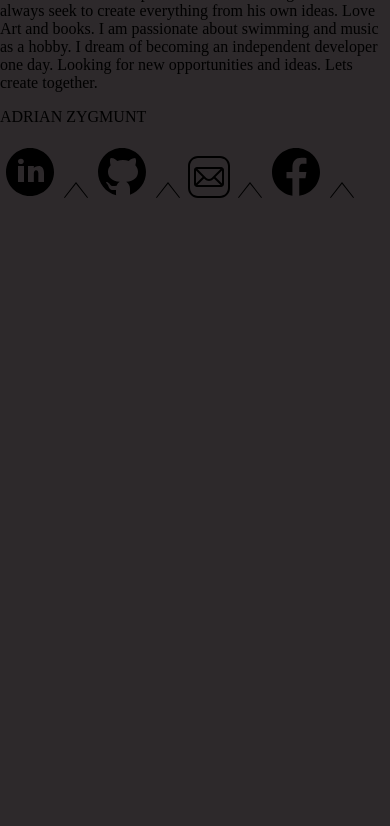
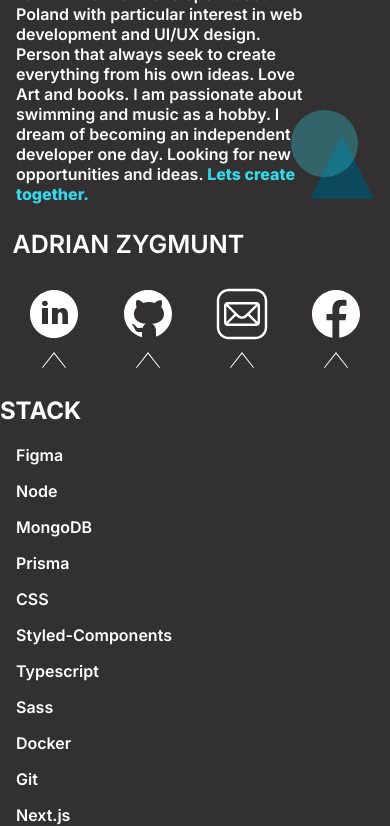
Before and after one commit to ZIM0L/Portfolio, a plain HTML site: page index.html in a window 390 px wide. Shown: the part 101-927 px from the top of the page. Before the commit the page ends 844 px from the top, so only its background shows below. Drawn offline with Linux system fonts and the light colour scheme.

Commit message:
Head mobile dev
Must change attr in js

```diff
--- a/index.html
+++ b/index.html
@@ -6,50 +6,156 @@
     <meta name="viewport" content="width=device-width, initial-scale=1.0">
     <title>ZIM0L</title>
     <link rel="stylesheet" href="style.css">
+    <link rel="preconnect" href="https://fonts.googleapis.com">
+    <link rel="preconnect" href="https://fonts.gstatic.com" crossorigin>
+    <link href="https://fonts.googleapis.com/css2?family=Inter:wght@600;700;800&display=swap" rel="stylesheet">
+    <script src="script.js" defer ></script>
 </head>
 <body>
     <!-- HEAD SECTION -->
-    <Section>
+    <section id="HEAD">
+        <div id="Head-Intro">
+            <h1>ZIM0L</h1>
+            <span>
+                I am future Web developer based in Poland with particular interest in web development and UI/UX design. Person that always seek to create everything from his own ideas. Love Art and books. I am passionate
+                about swimming and music as a hobby. I dream of becoming an independent developer one day. Looking for new opportunities and ideas. <span id="Head-Last-Span">Lets create together.</span>
+            </span>
+
+            <div class="triangle-up"></div>
+            <div class="circle"></div>
+        </div>
+        <p>ADRIAN ZYGMUNT</p>
+        <div id="Head-Links">
+            <!-- LINKEDIN -->
+            <div class="Links-svg">
+                <div class="Links-svg-conn">
+                    <svg fill="#FFFFFF" xmlns="http://www.w3.org/2000/svg"  viewBox="0 0 30 30" width="60px" height="60px">
+                        <path d="M15,3C8.373,3,3,8.373,3,15c0,6.627,5.373,12,12,12s12-5.373,12-12C27,8.373,21.627,3,15,3z M10.496,8.403 c0.842,0,1.403,0.561,1.403,1.309c0,0.748-0.561,1.309-1.496,1.309C9.561,11.022,9,10.46,9,9.712C9,8.964,9.561,8.403,10.496,8.403z M12,20H9v-8h3V20z M22,20h-2.824v-4.372c0-1.209-0.753-1.488-1.035-1.488s-1.224,0.186-1.224,1.488c0,0.186,0,4.372,0,4.372H14v-8 h2.918v1.116C17.294,12.465,18.047,12,19.459,12C20.871,12,22,13.116,22,15.628V20z"/>
+                    </svg>
+                    <svg fill="#FFFFFF" width="24" height="24" xmlns="http://www.w3.org/2000/svg" fill-rule="evenodd" clip-rule="evenodd">
+                        <path d="M23.245 20l-11.245-14.374-11.219 14.374-.781-.619 12-15.381 12 15.391-.755.609z"/>
+                    </svg>
+                </div>
+            </div>
+            <!-- github -->
+            <div class="Links-svg">
+                <div class="Links-svg-conn">
+                    <svg fill="#FFFFFF" xmlns="http://www.w3.org/2000/svg"  viewBox="0 0 30 30" width="60px" height="60px">
+                        <path d="M15,3C8.373,3,3,8.373,3,15c0,5.623,3.872,10.328,9.092,11.63C12.036,26.468,12,26.28,12,26.047v-2.051 c-0.487,0-1.303,0-1.508,0c-0.821,0-1.551-0.353-1.905-1.009c-0.393-0.729-0.461-1.844-1.435-2.526 c-0.289-0.227-0.069-0.486,0.264-0.451c0.615,0.174,1.125,0.596,1.605,1.222c0.478,0.627,0.703,0.769,1.596,0.769 c0.433,0,1.081-0.025,1.691-0.121c0.328-0.833,0.895-1.6,1.588-1.962c-3.996-0.411-5.903-2.399-5.903-5.098 c0-1.162,0.495-2.286,1.336-3.233C9.053,10.647,8.706,8.73,9.435,8c1.798,0,2.885,1.166,3.146,1.481C13.477,9.174,14.461,9,15.495,9 c1.036,0,2.024,0.174,2.922,0.483C18.675,9.17,19.763,8,21.565,8c0.732,0.731,0.381,2.656,0.102,3.594 c0.836,0.945,1.328,2.066,1.328,3.226c0,2.697-1.904,4.684-5.894,5.097C18.199,20.49,19,22.1,19,23.313v2.734 c0,0.104-0.023,0.179-0.035,0.268C23.641,24.676,27,20.236,27,15C27,8.373,21.627,3,15,3z"/>
+                    </svg>
+                    <svg fill="#FFFFFF" width="24" height="24" xmlns="http://www.w3.org/2000/svg" fill-rule="evenodd" clip-rule="evenodd">
+                        <path d="M23.245 20l-11.245-14.374-11.219 14.374-.781-.619 12-15.381 12 15.391-.755.609z"/>
+                    </svg>
+                </div>
+            </div>
+            <!-- mail -->
+            <div class="Links-svg">
+                <div class="Links-svg-conn">
+                    <svg fill="#FFFFFF" xmlns="http://www.w3.org/2000/svg" xmlns:xlink="http://www.w3.org/1999/xlink" viewBox="0 0 50 50" width="60px" height="60px">
+                        <path style=" stroke:none;fill-rule:nonzero;fill-opacity:1;" d="M 14 4 C 8.488281 4 4 8.488281 4 14 L 4 36 C 4 41.511719 8.488281 46 14 46 L 36 46 C 41.511719 46 46 41.511719 46 36 L 46 14 C 46 8.488281 41.511719 4 36 4 Z M 14 6 L 36 6 C 40.429688 6 44 9.570312 44 14 L 44 36 C 44 40.429688 40.429688 44 36 44 L 14 44 C 9.570312 44 6 40.429688 6 36 L 6 14 C 6 9.570312 9.570312 6 14 6 Z M 13 15 C 11.355469 15 10 16.355469 10 18 L 10 32 C 10 33.644531 11.355469 35 13 35 L 37 35 C 38.644531 35 40 33.644531 40 32 L 40 18 C 40 16.355469 38.644531 15 37 15 Z M 13.414062 17 L 36.582031 17 L 27.675781 25.894531 C 26.183594 27.382812 23.796875 27.382812 22.304688 25.890625 Z M 38 18.414062 L 38 31.585938 L 31.402344 25 Z M 12 18.414062 L 18.585938 25 L 12 31.585938 Z M 29.988281 26.414062 L 36.585938 33 L 13.414062 33 L 20 26.414062 L 20.890625 27.304688 C 23.144531 29.558594 26.832031 29.5625 29.089844 27.308594 Z M 29.988281 26.414062 "/>
+                    </svg>
+                    <svg fill="#FFFFFF" width="24" height="24" xmlns="http://www.w3.org/2000/svg" fill-rule="evenodd" clip-rule="evenodd">
+                        <path d="M23.245 20l-11.245-14.374-11.219 14.374-.781-.619 12-15.381 12 15.391-.755.609z"/>
+                    </svg>
+                </div>
+            </div>
+            <!-- facebook -->
+            <div class="Links-svg">
+                <div class="Links-svg-conn">
+                    <svg fill="#FFFFFF" xmlns="http://www.w3.org/2000/svg"  viewBox="0 0 30 30" width="60px" height="60px">
+                        <path d="M15,3C8.373,3,3,8.373,3,15c0,6.016,4.432,10.984,10.206,11.852V18.18h-2.969v-3.154h2.969v-2.099c0-3.475,1.693-5,4.581-5 c1.383,0,2.115,0.103,2.461,0.149v2.753h-1.97c-1.226,0-1.654,1.163-1.654,2.473v1.724h3.593L19.73,18.18h-3.106v8.697 C22.481,26.083,27,21.075,27,15C27,8.373,21.627,3,15,3z"/>
+                    </svg>
+                    <svg fill="#FFFFFF" width="24" height="24" xmlns="http://www.w3.org/2000/svg" fill-rule="evenodd" clip-rule="evenodd">
+                        <path d="M23.245 20l-11.245-14.374-11.219 14.374-.781-.619 12-15.381 12 15.391-.755.609z"/>
+                    </svg>
+                </div>
+            </div>
+        </div>
+    </section>
+    <!--STACK SECTION-->
+    <section>
         <div>
-            <h1>ZIM0L</h1>
-            <p>
-                I am future Web developer based in Poland with particular interest in web development and UI/UX design. Person that always seek to create everything from his own ideas. Love Art and books. I am passionate
-                about swimming and music as a hobby. I dream of becoming an independent developer one day. Looking for new opportunities and ideas. Lets create together.
-            </p>
+            <h1>STACK</h1>
+            <p>Figma</p>
+            <p> Node</p>
+            <p>MongoDB</p>
+            <p>Prisma</p>
+            <p>CSS</p>
+            <p>Styled-Components</p>
+            <p>Typescript</p>
+            <p>Sass</p>
+            <p>Docker</p>
+            <p>Git</p>
+            <p>Next.js </p>
         </div>
         <div>
-            <p>ADRIAN ZYGMUNT</p>
-            <!-- LINKEDIN -->
-            <svg fill="#000000" xmlns="http://www.w3.org/2000/svg"  viewBox="0 0 30 30" width="60px" height="60px">
-                <path d="M15,3C8.373,3,3,8.373,3,15c0,6.627,5.373,12,12,12s12-5.373,12-12C27,8.373,21.627,3,15,3z M10.496,8.403 c0.842,0,1.403,0.561,1.403,1.309c0,0.748-0.561,1.309-1.496,1.309C9.561,11.022,9,10.46,9,9.712C9,8.964,9.561,8.403,10.496,8.403z M12,20H9v-8h3V20z M22,20h-2.824v-4.372c0-1.209-0.753-1.488-1.035-1.488s-1.224,0.186-1.224,1.488c0,0.186,0,4.372,0,4.372H14v-8 h2.918v1.116C17.294,12.465,18.047,12,19.459,12C20.871,12,22,13.116,22,15.628V20z"/>
-            </svg>
-            <svg width="24" height="24" xmlns="http://www.w3.org/2000/svg" fill-rule="evenodd" clip-rule="evenodd">
-                <path d="M23.245 20l-11.245-14.374-11.219 14.374-.781-.619 12-15.381 12 15.391-.755.609z"/>
-            </svg>
-            <!-- github -->
-            <svg fill="#000000" xmlns="http://www.w3.org/2000/svg"  viewBox="0 0 30 30" width="60px" height="60px">
-                <path d="M15,3C8.373,3,3,8.373,3,15c0,5.623,3.872,10.328,9.092,11.63C12.036,26.468,12,26.28,12,26.047v-2.051 c-0.487,0-1.303,0-1.508,0c-0.821,0-1.551-0.353-1.905-1.009c-0.393-0.729-0.461-1.844-1.435-2.526 c-0.289-0.227-0.069-0.486,0.264-0.451c0.615,0.174,1.125,0.596,1.605,1.222c0.478,0.627,0.703,0.769,1.596,0.769 c0.433,0,1.081-0.025,1.691-0.121c0.328-0.833,0.895-1.6,1.588-1.962c-3.996-0.411-5.903-2.399-5.903-5.098 c0-1.162,0.495-2.286,1.336-3.233C9.053,10.647,8.706,8.73,9.435,8c1.798,0,2.885,1.166,3.146,1.481C13.477,9.174,14.461,9,15.495,9 c1.036,0,2.024,0.174,2.922,0.483C18.675,9.17,19.763,8,21.565,8c0.732,0.731,0.381,2.656,0.102,3.594 c0.836,0.945,1.328,2.066,1.328,3.226c0,2.697-1.904,4.684-5.894,5.097C18.199,20.49,19,22.1,19,23.313v2.734 c0,0.104-0.023,0.179-0.035,0.268C23.641,24.676,27,20.236,27,15C27,8.373,21.627,3,15,3z"/>
-            </svg>
-            <svg width="24" height="24" xmlns="http://www.w3.org/2000/svg" fill-rule="evenodd" clip-rule="evenodd">
-                <path d="M23.245 20l-11.245-14.374-11.219 14.374-.781-.619 12-15.381 12 15.391-.755.609z"/>
-            </svg>
-            <!-- mail -->
-            <svg xmlns="http://www.w3.org/2000/svg" xmlns:xlink="http://www.w3.org/1999/xlink" viewBox="0 0 50 50" width="50px" height="50px">
-                <g id="surface3837779">
-                <path style=" stroke:none;fill-rule:nonzero;fill:rgb(0%,0%,0%);fill-opacity:1;" d="M 14 4 C 8.488281 4 4 8.488281 4 14 L 4 36 C 4 41.511719 8.488281 46 14 46 L 36 46 C 41.511719 46 46 41.511719 46 36 L 46 14 C 46 8.488281 41.511719 4 36 4 Z M 14 6 L 36 6 C 40.429688 6 44 9.570312 44 14 L 44 36 C 44 40.429688 40.429688 44 36 44 L 14 44 C 9.570312 44 6 40.429688 6 36 L 6 14 C 6 9.570312 9.570312 6 14 6 Z M 13 15 C 11.355469 15 10 16.355469 10 18 L 10 32 C 10 33.644531 11.355469 35 13 35 L 37 35 C 38.644531 35 40 33.644531 40 32 L 40 18 C 40 16.355469 38.644531 15 37 15 Z M 13.414062 17 L 36.582031 17 L 27.675781 25.894531 C 26.183594 27.382812 23.796875 27.382812 22.304688 25.890625 Z M 38 18.414062 L 38 31.585938 L 31.402344 25 Z M 12 18.414062 L 18.585938 25 L 12 31.585938 Z M 29.988281 26.414062 L 36.585938 33 L 13.414062 33 L 20 26.414062 L 20.890625 27.304688 C 23.144531 29.558594 26.832031 29.5625 29.089844 27.308594 Z M 29.988281 26.414062 "/>
-                </g>
-            </svg>
-            <svg width="24" height="24" xmlns="http://www.w3.org/2000/svg" fill-rule="evenodd" clip-rule="evenodd">
-                <path d="M23.245 20l-11.245-14.374-11.219 14.374-.781-.619 12-15.381 12 15.391-.755.609z"/>
-            </svg>
-            <!-- facebook -->
-            <svg fill="#000000" xmlns="http://www.w3.org/2000/svg"  viewBox="0 0 30 30" width="60px" height="60px">
-                <path d="M15,3C8.373,3,3,8.373,3,15c0,6.016,4.432,10.984,10.206,11.852V18.18h-2.969v-3.154h2.969v-2.099c0-3.475,1.693-5,4.581-5 c1.383,0,2.115,0.103,2.461,0.149v2.753h-1.97c-1.226,0-1.654,1.163-1.654,2.473v1.724h3.593L19.73,18.18h-3.106v8.697 C22.481,26.083,27,21.075,27,15C27,8.373,21.627,3,15,3z"/>
-            </svg>
-            <svg width="24" height="24" xmlns="http://www.w3.org/2000/svg" fill-rule="evenodd" clip-rule="evenodd">
-                <path d="M23.245 20l-11.245-14.374-11.219 14.374-.781-.619 12-15.381 12 15.391-.755.609z"/>
-            </svg>
+            <div>
+                <h1>ABOUT ME</h1>
+                <p>
+                    EXPERIENCE
+
+                    2020-2022
+                    Freelancing
+                    Web developer
+                </p>
+            </div>
+            <div>
+                <h1>ABOUT ME</h1>
+                <p>
+                    EDUCATION
+
+                    2021-2024
+                    University of Silesia
+                    Software Engineer
+                </p>
+            </div>
         </div>
-    </Section>
+    </section>
+    <!--PROJECTS SECTION-->
+    <section>
+        <!--1 LINK -->
+        <div>
+            <div>
+                <img src="" alt="img">
+            </div>
+            <div>
+                <h1>HOME-GARDEN</h1>
+                <p>Link to site</p>
+                <p>Repository</p>
+            </div>
+        </div>
+        <!--2 LINK -->
+        <div>
+            <div>
+                <img src="" alt="img">
+            </div>
+            <div>
+                <h1>BAKERY STORE</h1>
+                <p>Link to site</p>
+                <p>Repository</p>
+            </div>
+        </div>
+        <!--3 LINK -->
+        <div>
+            <div>
+                <img src="" alt="img">
+            </div>
+            <div>
+                <h1>VR GAMES</h1>
+                <p>Link to site</p>
+                <p>Repository</p>
+            </div>
+        </div>
+    </section>
+    <!--OTHER SECTION-->
+    <section>
+        <span>MUSIC</span>
+        <span>PHOTOGRAPHY</span>
+    </section>
+    <!--FOOTER SECTION-->
+    <section>
+        <p>ADRIAN ZYGMUNT / ZIMOL</p>
+        <p>Copyright © 2022 Adrian Zygmunt. All rights reserved</p>
+    </section>
 </body>
 </html>
--- /dev/null
+++ b/script.js
@@ -0,0 +1,3 @@
+const SvgLinks = document.getElementsByClassName("Links-svg-conn");
+
+console.log(SvgLinks)
--- a/style.css
+++ b/style.css
@@ -3,9 +3,76 @@ body{
     margin: 0 auto;
     padding: 0 auto;
     box-sizing: border-box;
-    background-color: #2D292B;
+    background-color: var(--bg-color);
+    color: var(--main-font-color);
+    font-family: 'Inter', sans-serif;
 }
 
 /* VARIABLE */
+:root{
+    --main-font-color: white;
+    --second-font-color: #34D9EB;
+    --bg-color: #323031;
+    --light-blue: #34D9EB;
+    --darker-blue: #177E89;
+    --darkest-blue: #084C61;
+}
+/* TAGS */
+.circle {
+    height: 4.2rem;
+    width: 4.2rem;
+    background-color: var(--light-blue);
+    opacity: 0.3;
+    border-radius: 50%;
+    position: absolute;
+    right: 2em;
+    top: 25%;
+  }
+  .triangle-up {
+	width: 0;
+	height: 0;
+	border-left: 2em solid transparent;
+	border-right: 2em solid transparent;
+	border-bottom: 4em solid var(--darkest-blue);
+    position: absolute;
+    right: 1em;
+    top: 28%;
+    opacity: 0.9;
+}
 
-/* TAGS */
+#HEAD > #Head-Intro > h1 {
+    font-weight: 800;
+    letter-spacing: 0em;
+    text-align: left;
+    margin: 0;
+    color:var(--second-font-color);
+}
+#Head-Last-Span{
+    color: var(--second-font-color);
+    font-weight: 900;
+}
+
+@media screen and (min-width: 360px){
+    #HEAD > div > h1 {
+       font-size: 70px;
+    }
+    #HEAD > #Head-Intro,p {
+       width: 75%;
+       margin-left:1em;
+    }
+    #HEAD > p{
+       font-size: 25px;
+       margin-left: 0.5em;
+    }
+    .Links-svg-conn {
+        width: 5em;
+        text-align: center;
+        display:block;
+    }
+    #Head-Links {
+        display: flex;
+        flex-flow: row wrap;
+        justify-content: space-evenly;
+    }
+
+}
```
